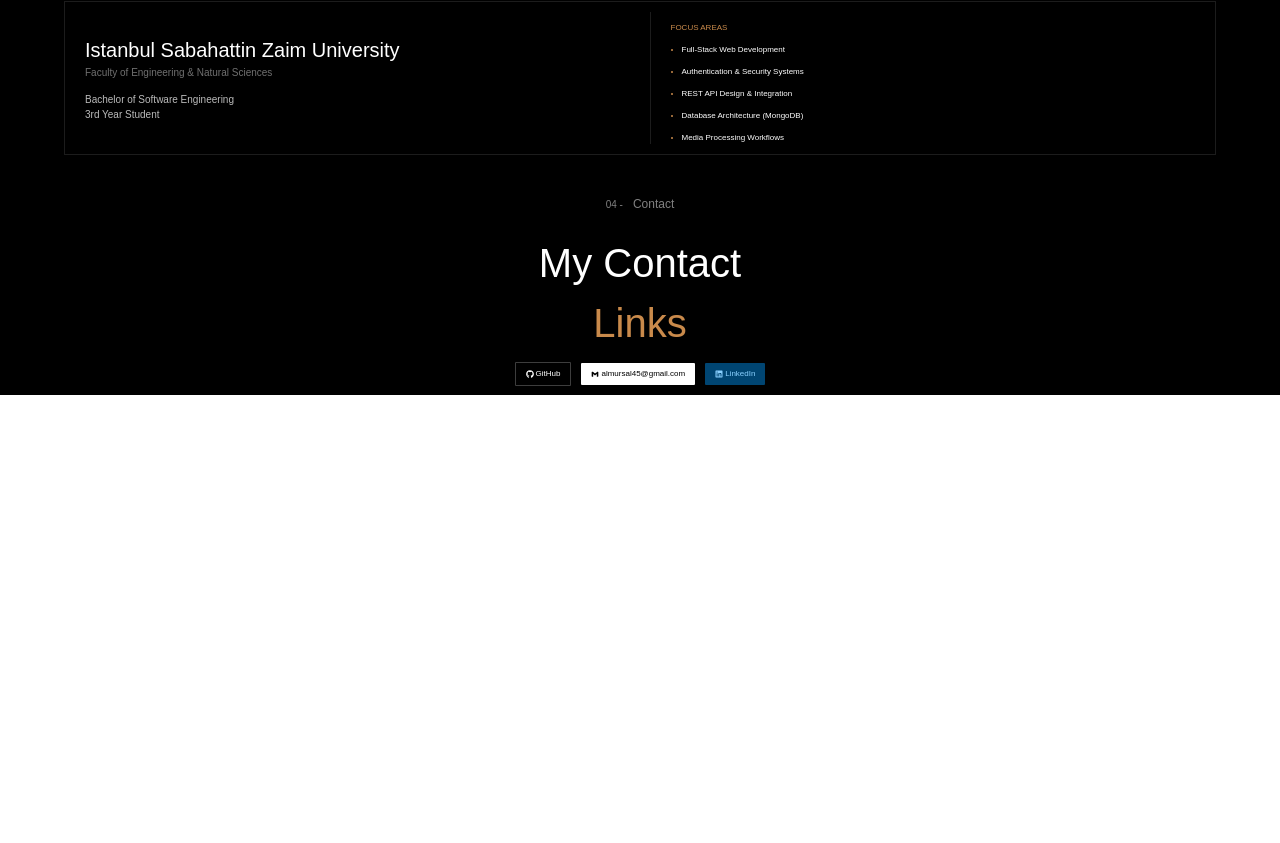
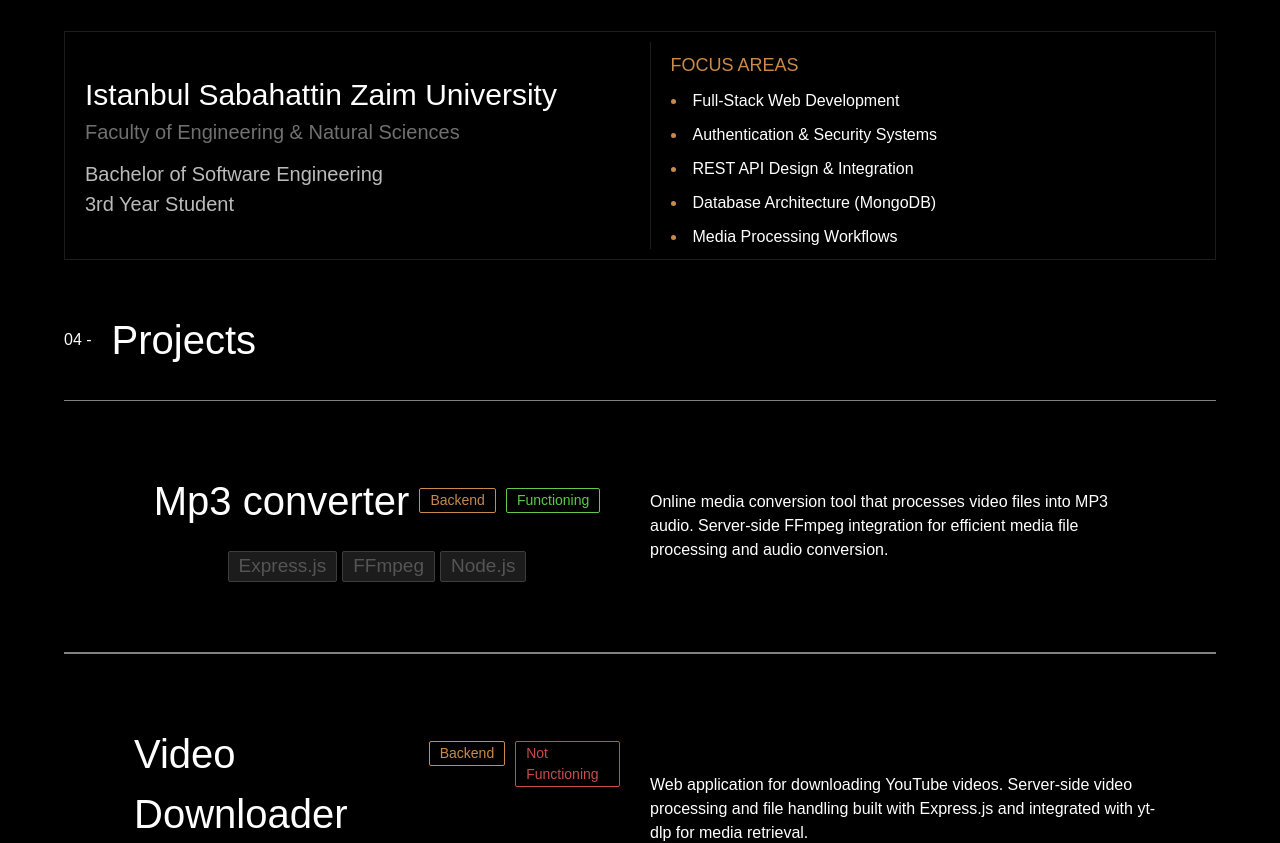
Before and after one commit to KhalidAbdighani/Portfolio, a Next.js app: page / in a window 1280 px wide. Shown: the part 1136-1979 px from the top of the page. Before the commit the page ends 1531 px from the top, so only its background shows below. Built offline with nearby package versions, Linux system fonts and the light colour scheme.

Commit message:
Projects section added

```diff
--- a/app/components/Contact.js
+++ b/app/components/Contact.js
@@ -11,7 +11,7 @@ export default function Contact(){
 
             <div className="con-outter">
                     <div className="con-title">
-                    <p>04 - </p>
+                    <p>05 - </p>
                     <h2>Contact</h2>
 
                     </div>
--- /dev/null
+++ b/app/components/Header.css
@@ -0,0 +1,128 @@
+*{
+    padding: 0px;
+    margin: 0px;
+    box-sizing: border-box;
+}
+.father{
+     min-height: 100vh;
+    width: 100%;
+    background-color: rgb(115, 128, 63);
+     background: black;
+    display: flex;
+    flex-direction: column;
+
+
+}
+.myMain{
+    height: 100%;
+    width: 90%;
+    margin: auto;
+    background-color: rgb(128, 63, 63);
+    background: black;
+
+
+}
+
+.H-W-header{
+    height: 64px;
+    position: fixed;
+    width: 100%;
+    background-color: rgb(0, 0, 0);
+    display: flex;
+    justify-content: center;
+    align-items: center;
+    border-bottom: 1px solid gray;
+
+}
+
+.header{
+    width: 90%;
+    background: rgb(0, 26, 255);
+     background: black;
+     color: gray;
+     font-size: 20px;
+
+    margin: auto;
+    height: 100%;
+    display: flex;
+    align-items: center;
+    justify-content: space-between;
+}
+.myName{
+
+}
+.myInfo{
+    min-width:50%;
+
+}
+nav ul{
+
+    display: flex;
+
+    justify-content: space-between;
+    width: 100%;
+    gap: 25px;
+
+}
+li{
+    transition: 0.2s ease;
+
+}
+nav ul li:hover{
+    color: white;
+}
+.menu{
+    display: none;
+}
+
+
+/* resposive css codes  */
+
+@media (max-width: 800px){
+
+
+    .header{
+        color: white;
+    }
+
+    .menu{
+        display:block;
+        font-size: 25px;
+        z-index: 10;
+
+        cursor: pointer;
+    }
+    .myInfo{
+        position: fixed;
+    top: 0;
+    left: 0;
+    width: 100%;
+    height: 100vh;
+    background-color: #000000;
+    z-index: 1000;
+    margin-top: 60PX;
+
+
+    transform: translateX(100%);
+    transition: transform 0.3s ease-in-out;
+
+    }
+    .myInfo ul{
+        display: flex;
+
+    justify-content: space-between;
+    width: 90%;
+    margin: 0 auto;
+    gap: 25px;
+    flex-direction: column;
+
+
+    }
+
+    .myInfo ul li{
+        padding: 10px;
+    }
+    .myInfo.open{
+        transform: translateX(0);
+    }
+}
--- a/app/components/Header.js
+++ b/app/components/Header.js
@@ -1,5 +1,5 @@
 "use client"
-import "./project.css"
+import "./Header.css"
 import { RiMenu3Line } from "react-icons/ri";
 import { RxCross1 } from "react-icons/rx";
 
@@ -34,6 +34,7 @@ export default function Header(){
                         <li><a href="#skills" onClick={menu}>Skills</a></li>
                         <li><a href="#education" onClick={menu}>Education</a></li>
                         <li><a href="#contact" onClick={menu}>Contact</a></li>
+                        <li><a href="#Projects" onClick={menu}>Projects</a></li>
                     </ul>
 
                 </nav>
--- /dev/null
+++ b/app/components/Main.css
@@ -0,0 +1,25 @@
+*{
+    padding: 0px;
+    margin: 0px;
+    box-sizing: border-box;
+}
+
+.father{
+     min-height: 100vh;
+    width: 100%;
+    background-color: rgb(115, 128, 63);
+     background: black;
+    display: flex;
+    flex-direction: column;
+
+
+}
+.myMain{
+    height: 100%;
+    width: 90%;
+    margin: auto;
+    background-color: rgb(128, 63, 63);
+    background: black;
+
+
+}
--- a/app/components/Main.js
+++ b/app/components/Main.js
@@ -3,7 +3,8 @@ import Hero from "./Hero"
 import Skills from "./Skills"
 import Education from "./Education"
 import Contact from "./Contact"
-import "./project.css"
+import Projects from "./Projects"
+import "./Main.css"
 
 
 
@@ -17,7 +18,9 @@ return (
 
         <Skills/>
         <Education/>
+        <Projects/>
         <Contact/>
+
 
 
 
--- /dev/null
+++ b/app/components/Projects.js
@@ -0,0 +1,94 @@
+import "./project.css"
+
+export default function Projects(){
+
+    return(
+
+        <section id="Projects">
+
+                <div className="title-projects">
+                <p>04 -</p>
+                <h2>Projects</h2>
+                </div>
+
+                    <a className="mp3" href="https://mp-3-converter-six.vercel.app/"
+                        target="_blank"
+                        rel="noopener noreferrer">
+
+                        <div className="O" >
+
+                                <div className="left">
+                                    <div className="project1">
+                                        <div>< h3>Mp3 converter</h3></div>
+                                         <div><h4 className="backend">Backend</h4></div>
+                                         <div><h4 className="IF">Functioning</h4></div>
+                                    </div>
+
+                                    <div className="project-skills">
+                                        <div><p>Express.js</p></div>
+                                        <div><p>FFmpeg</p></div>
+                                        <div><p>Node.js</p></div>
+                                    </div>
+
+
+                                </div>
+
+
+
+
+                                <div className="right">
+
+                                    <div className="About-project">
+                                        <p>Online media conversion tool that processes video files into MP3 audio. Server-side FFmpeg integration for efficient media file processing and audio conversion.</p>
+                                    </div>
+
+                                </div>
+
+                    </div>
+                    </a>
+
+                    <a className="mp3" href="https://video-downloader-phi-woad.vercel.app/"
+                        target="_blank"
+                        rel="noopener noreferrer">
+                        <div className="O">
+
+                                <div className="left">
+                                    <div className="project1">
+                                        <div>< h3>Video Downloader</h3></div>
+                                         <div><h4 className="backend">Backend</h4></div>
+                                         <div ><h4 className="NF">Not Functioning</h4></div>
+                                    </div>
+
+                                    <div className="project-skills">
+                                        <div><p>Express.js</p></div>
+                                        <div><p>FFmpeg</p></div>
+                                        <div><p>yt-dlb</p></div>
+                                        <div><p>Node.js</p></div>
+                                    </div>
+
+
+                                </div>
+
+
+
+
+                                <div className="right">
+
+                                    <div className="About-project">
+                                        <p>Web application for downloading YouTube videos. Server-side video processing and file handling built with Express.js and integrated with yt-dlp for media retrieval.</p>
+                                    </div>
+
+                                </div>
+
+                    </div>
+                    </a>
+
+
+
+
+        </section>
+
+
+
+    )
+}
--- a/app/components/Skills.js
+++ b/app/components/Skills.js
@@ -14,7 +14,7 @@ export default function Skills (){
         },
         {
             title: "BACKEND",
-            items: ["Express.js", "Node.js","MVC Pattern"],
+            items: ["Express.js","Node.js","MVC Pattern","ASP.Net core"]
         },
         {
             title: "DATABASE",
--- a/app/components/education.css
+++ b/app/components/education.css
@@ -42,10 +42,10 @@
 }
 
 .edu-left h3{
-    font-size: 20px;
+    font-size: 30px;
 }
 .edu-left p{
-    font-size: 10px;
+    font-size: 20px;
     color: rgb(112, 112, 112);
 
 }
@@ -69,7 +69,7 @@
     display: flex;
     flex-direction: column;
     list-style:inside;
-    font-size: 8px;
+    font-size: 16px;
     padding: 0px;
     gap: 10px;
 }
@@ -78,7 +78,7 @@
 }
 .edu-right h4{
     padding: 10px 20px;
-    font-size: 8px;
+    font-size: 18px;
     color: #c98a4b
 
 }
--- a/app/components/project.css
+++ b/app/components/project.css
@@ -3,137 +3,128 @@
     margin: 0px;
     box-sizing: border-box;
 }
-.father{
-     min-height: 100vh;
-    width: 100%;
-    background-color: rgb(115, 128, 63);
-     background: black;
+
+.title-projects{
+    display: flex;
+    padding: 30px 0px;
+    align-items: center;
+    gap: 20PX;
+}
+.title-projects h2{
+    font-size: 40px;
+}
+.O{
+    /* background-color: red; */
+    border-top: solid 0.5px gray;
+    border-bottom: solid 0.5px gray;
+
+
+    display: flex;
+    align-items: center;
+    padding: 50px;
+
+}
+.left{
+    height: 100%;
+    /* background-color: rgb(0, 0, 0); */
+    /* border: solid 1px yellow; */
+
+    padding: 10px;
+    flex: 1;
     display: flex;
     flex-direction: column;
-
+    align-items: center;
 
 }
-.myMain{
+.right{
     height: 100%;
-    width: 90%;
-    margin: auto;
-    background-color: rgb(128, 63, 63);
-    background: black;
+    flex: 1;
+    padding: 10px;
+    /* background-color: rgb(0, 132, 255); */
+}
+.project1{
+    display: flex;
+    gap: 10px;
+    padding: 10px;
 
+}
+.project1 h3{
+    font-size: 40px;
+}
+.backend{
+    font-size: 14px;
+    margin-top: 17px;
+    height: fit-content;
+    padding: 1px 10px;
+    border: solid 1px  #c98a4b;
+    border-radius: 2px;
+    color:  #c98a4b;
+}
+.IF{
+     font-size: 14px;
+    margin-top: 17px;
+    height: fit-content;
+    padding: 1px 10px;
+    border: solid 1px  #64c94b;
+    border-radius: 2px;
+    color:  #5ac94b;
+}
+.NF{
+     font-size: 14px;
+    margin-top: 17px;
+    height: fit-content;
+    padding: 1px 10px;
+    border: solid 1px  #c94b4b;
+    border-radius: 2px;
+    color:  #c94b4b;
+}
+
+.project-skills{
+    display: flex;
+    gap: 5px;
+    padding: 10px;
+}
+.project-skills p{
+    border: solid 1px rgb(61, 61, 61);
+    padding: 0px 10px;
+    color: rgb(85, 85, 85);
+    border-radius: 2px;
+    font-size: 19px;
+    background-color: rgb(29, 28, 28);
+
+}
+.O{
+    transition: 0.2s;
+    cursor: pointer;
+
+}
+.O:hover{
+    background-color: rgb(16, 16, 16);
+     border-top: solid 0.5px #c98a4b;
+    border-bottom: solid 0.5px #c98a4b;
 
 }
 
-.H-W-header{
-    height: 64px;
-    position: fixed;
-    width: 100%;
-    background-color: rgb(0, 0, 0);
-    display: flex;
-    justify-content: center;
-    align-items: center;
-    border-bottom: 1px solid gray;
-
-}
-
-.header{
-    width: 90%;
-    background: rgb(0, 26, 255);
-     background: black;
-     color: gray;
-     font-size: 20px;
-
-    margin: auto;
-    height: 100%;
-    display: flex;
-    align-items: center;
-    justify-content: space-between;
-}
-.myName{
-
-}
-.myInfo{
-    min-width:50%;
-
-}
-nav ul{
-
-    display: flex;
-
-    justify-content: space-between;
-    width: 100%;
-    gap: 25px;
-
-}
-li{
-    transition: 0.2s ease;
-
-}
-nav ul li:hover{
-    color: white;
-}
-.menu{
-    display: none;
-}
-
-
-
-
-
-
-
-
-
-
-
-
-
-/* resposive css codes  */
-
 @media (max-width: 800px){
-
-
-    .header{
-        color: white;
+    .O{
+        display: flex;
+        flex-direction: column;
+        align-items: start;
+        padding: 30px 0px 30px 50px;
     }
-
-    .menu{
-        display:block;
-        font-size: 25px;
-        z-index: 10;
-
-        cursor: pointer;
-    }
-    .myInfo{
-        position: fixed;
-    top: 0;
-    left: 0;
-    width: 100%;
-    height: 100vh;
-    background-color: #000000;
-    z-index: 1000;
-    margin-top: 60PX;
-
-
-    transform: translateX(100%);
-    transition: transform 0.3s ease-in-out;
+    .left{
+         display: flex;
+        flex-direction: column;
+        justify-content: left;
+        align-items: start;
+        padding: 0px;
 
     }
-    .myInfo ul{
-        display: flex;
+    .project-skills{
+        /* display: flex;
 
-    justify-content: space-between;
-    width: 90%;
-    margin: 0 auto;
-    gap: 25px;
-    flex-direction: column;
-
+        justify-content: start;
+        align-items: start; */
 
     }
-
-    .myInfo ul li{
-        padding: 10px;
-    }
-    .myInfo.open{
-        transform: translateX(0);
-    }
 }
--- a/app/components/skills.css
+++ b/app/components/skills.css
@@ -37,14 +37,14 @@
     border-right: solid 1px gray ;
     border-left: solid 1px gray ;
     padding: 20px;
-    font-size: 12px;
+    font-size: 16px;
 }
 li, h4 {
     padding: 10px;
 }
 
-h4{
-    color: #c98a4b
+.inner h4{
+    color: #c98a4b;
 
 
 }
```
